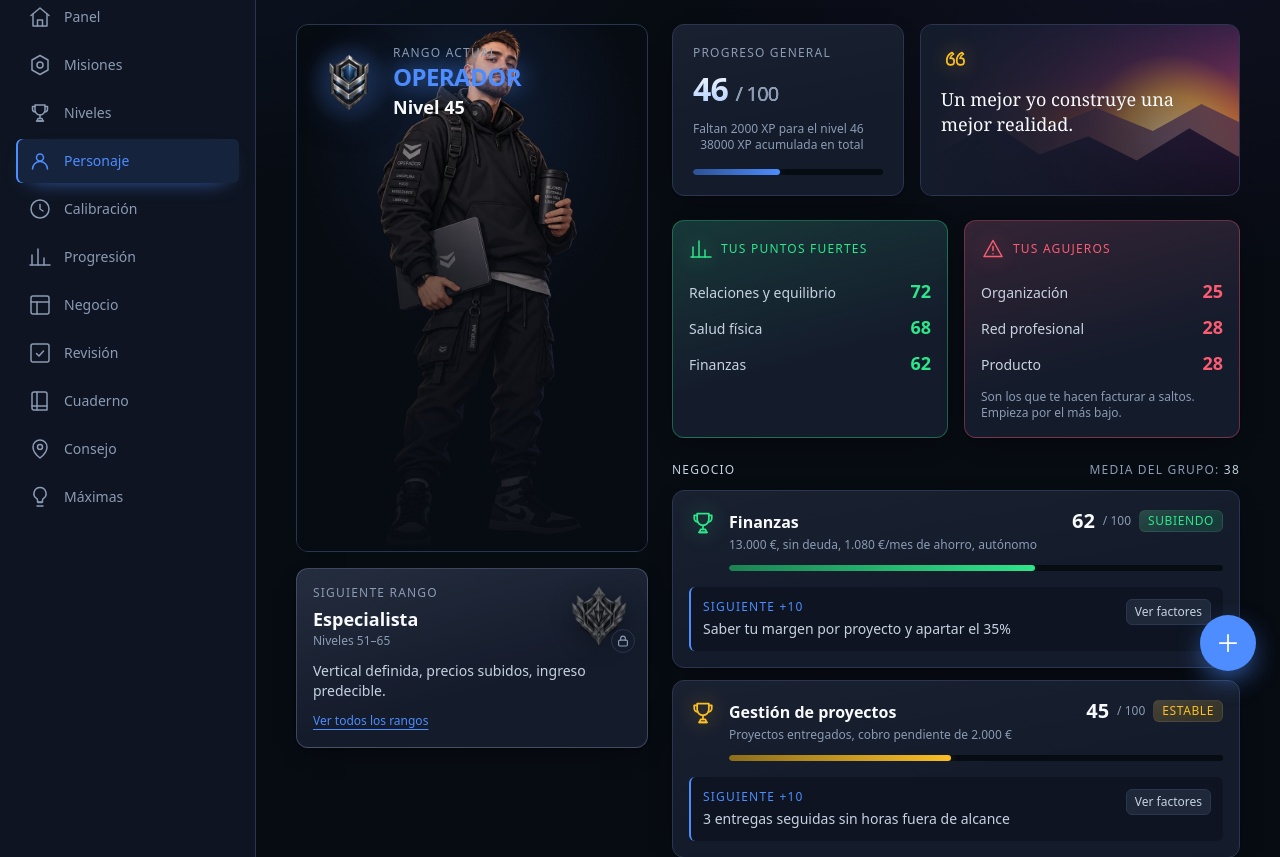
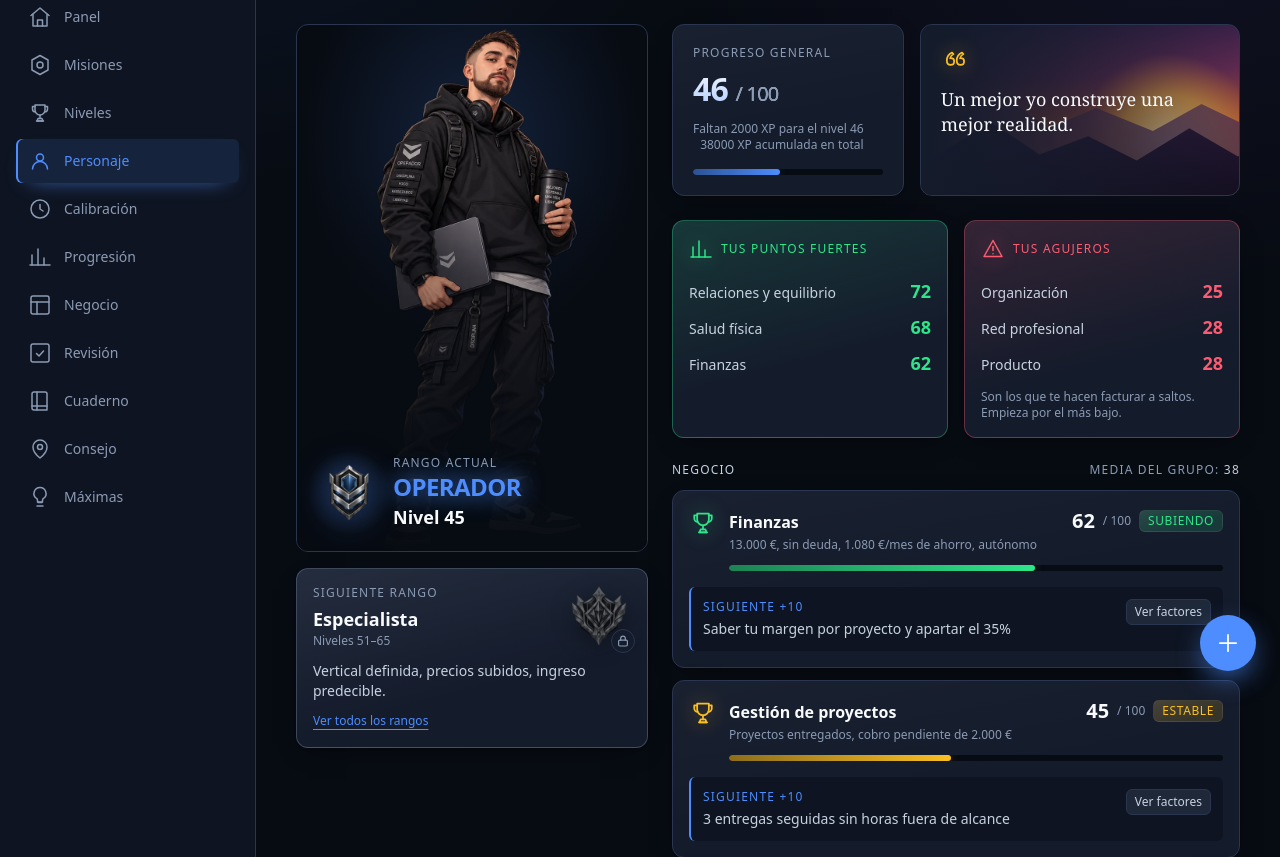
Before and after one commit to jaume768/jaume-leveling, a Django app: page /personaje/ in a window 1280 px wide. Shown: the part 105-962 px from the top of the page. Run offline with Django 5.2, Linux system fonts and the light colour scheme; the visitor is signed in with stand-in values (Sample User, id 1); data comes from the database, SQL or seed files in the repository; style sheets or scripts are compiled from the project's sources; some libraries are stand-ins or nearby versions.

Commit message:
El texto del retrato se apoya en el pie, no sobre la cara
En móvil el recorte a medio cuerpo sube la cabeza al borde superior, que
es justo donde estaba el bloque de rango y nivel, y el velo solo cubría
el pie. Ahora el texto va abajo, sobre el velo, y el velo se refuerza
para sostenerlo sin ensuciar la ilustración.

Co-Authored-By: Claude Opus 5 <noreply@anthropic.com>
Claude-Session: https://claude.ai/code/session_01FW5RoomgLDA3LHvLSuqTxT

```diff
--- a/assets/input.css
+++ b/assets/input.css
@@ -488,20 +488,15 @@
    esta recortada a medio cuerpo y un degradado fuerte solo emborronaria el
    torso. En escritorio tapa los pies, que si llegan al borde. */
 @utility velo-retrato {
+  /* Sostiene el texto del pie: opaco abajo y desvanecido mucho antes de
+     llegar a la cara, para no ensuciar la ilustracion. */
   background-image: linear-gradient(
     to top,
-    color-mix(in oklab, var(--color-base) 45%, transparent) 0%,
-    transparent 38%
+    var(--color-base) 0%,
+    color-mix(in oklab, var(--color-base) 88%, transparent) 20%,
+    color-mix(in oklab, var(--color-base) 40%, transparent) 45%,
+    transparent 72%
   );
-
-  @media (min-width: 640px) {
-    background-image: linear-gradient(
-      to top,
-      var(--color-base) 0%,
-      color-mix(in oklab, var(--color-base) 55%, transparent) 50%,
-      transparent 100%
-    );
-  }
 }
 
 @utility retrato {
--- a/core/templates/core/personaje.html
+++ b/core/templates/core/personaje.html
@@ -12,7 +12,7 @@
   <div class="space-y-4">
 
     <section class="retrato relative overflow-hidden rounded-md border border-line">
-      {# El retrato manda: el texto va encima, sobre un velo que sube desde abajo. #}
+      {# El retrato manda. El texto se apoya en el pie, que es donde el velo lo sostiene: arriba está la cara. #}
       <picture>
         <source media="(min-width: 768px)" srcset="{% static 'img/personaje.webp' %}">
         <img src="{% static 'img/personaje-mini.webp' %}" alt="Tu personaje: rango Operador"
@@ -22,7 +22,7 @@
 
       <div class="velo-retrato pointer-events-none absolute inset-0"></div>
 
-      <div class="absolute inset-x-0 top-0 p-5">
+      <div class="absolute inset-x-0 bottom-0 p-5">
         <div class="flex items-center gap-3">
           <span class="pedestal">
             {% include "core/_emblema.html" with rango=rango clase="h-16 w-16" %}
```
